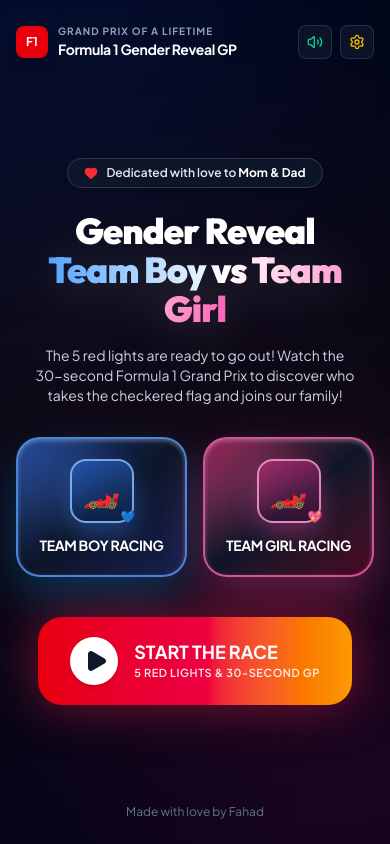
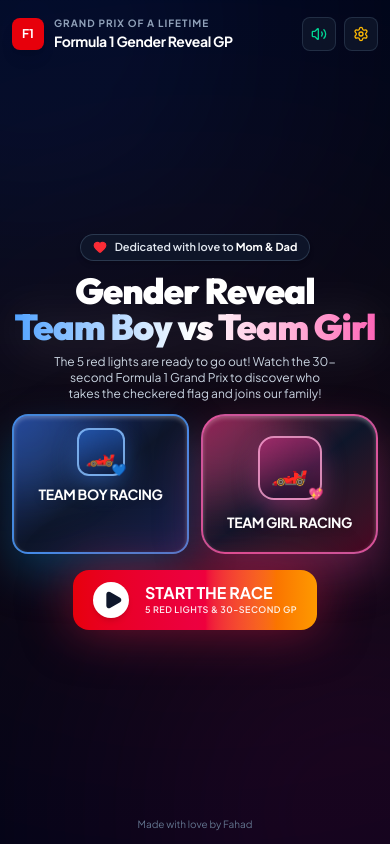
Before and after one commit to fadx10/F1-Gender-Reveal, a React (Vite) app: page / in a window 390 px wide. Built offline with nearby package versions, Linux system fonts and the light colour scheme.

Commit message:
Make intro screen fit responsive viewports without scrolling

```diff
--- a/src/components/IntroScreen.tsx
+++ b/src/components/IntroScreen.tsx
@@ -18,7 +18,7 @@ export const IntroScreen: React.FC<IntroScreenProps> = ({
   onOpenOrganizer,
 }) => {
   return (
-    <div className="relative min-h-screen w-full flex flex-col justify-between bg-gradient-to-b from-slate-950 via-[#070b14] to-slate-950 text-slate-100 overflow-x-hidden p-4 sm:p-8">
+    <div className="intro-screen relative h-[100dvh] min-h-0 w-full flex flex-col justify-between bg-gradient-to-b from-slate-950 via-[#070b14] to-slate-950 text-slate-100 overflow-hidden p-3 sm:p-5 lg:p-8">
       {/* Background Track Ambience & Floodlights */}
       <div className="absolute inset-0 pointer-events-none overflow-hidden">
         <div className="absolute -top-40 -left-40 w-96 h-96 bg-blue-600/20 rounded-full blur-[140px]" />
@@ -27,7 +27,7 @@ export const IntroScreen: React.FC<IntroScreenProps> = ({
       </div>
 
       {/* Top Header */}
-      <header className="relative z-10 flex items-center justify-between max-w-5xl mx-auto w-full pt-2">
+      <header className="relative z-10 flex shrink-0 items-center justify-between gap-2 max-w-5xl mx-auto w-full pt-1">
         <div className="flex items-center gap-2.5">
           <div className="w-8 h-8 rounded-lg bg-red-600 flex items-center justify-center text-white font-black text-xs shadow-lg">
             F1
@@ -64,35 +64,35 @@ export const IntroScreen: React.FC<IntroScreenProps> = ({
       </header>
 
       {/* Main Hero Showcase */}
-      <main className="relative z-10 max-w-4xl mx-auto w-full my-auto py-8 flex flex-col items-center text-center">
+      <main className="relative z-10 max-w-4xl mx-auto w-full flex-1 min-h-0 flex flex-col items-center justify-center text-center py-2 sm:py-3">
         {/* Recipient Dedication Tag */}
-        <div className="flex items-center gap-2 px-4 py-1.5 rounded-full bg-slate-900/90 border border-slate-700/80 mb-6 shadow-md">
+        <div className="flex items-center gap-2 max-w-full px-3 py-1 rounded-full bg-slate-900/90 border border-slate-700/80 mb-3 sm:mb-4 shadow-md">
           <Heart className="w-3.5 h-3.5 text-red-500 fill-red-500" />
-          <span className="text-xs sm:text-sm font-semibold text-slate-200">
+          <span className="text-[11px] sm:text-sm font-semibold text-slate-200">
             Dedicated with love to <strong className="text-white font-bold">{config.parentsNames || "Mom & Dad"}</strong>
           </span>
         </div>
 
         {/* Hero Headline */}
-        <h1 className="font-display text-4xl sm:text-6xl md:text-7xl font-black tracking-tight text-white max-w-3xl leading-[1.08] text-balance mb-4">
+        <h1 className="font-display text-3xl min-[390px]:text-4xl sm:text-5xl md:text-7xl font-black tracking-tight text-white max-w-3xl leading-[1.02] sm:leading-[1.08] text-balance mb-2 sm:mb-3">
           Gender Reveal <br />
           <span className="text-transparent bg-clip-text bg-gradient-to-r from-blue-400 via-white to-pink-400 drop-shadow-[0_4px_25px_rgba(255,255,255,0.2)]">
             Team Boy vs Team Girl
           </span>
         </h1>
 
-        <p className="text-sm sm:text-base md:text-lg text-slate-300 max-w-xl text-balance mb-8">
+        <p className="text-xs sm:text-sm md:text-lg text-slate-300 max-w-xl text-balance mb-3 sm:mb-5">
           The 5 red lights are ready to go out! Watch the 30-second Formula 1 Grand Prix to discover who takes the checkered flag and joins our family!
         </p>
 
         {/* 3D Formula 1 Teams Cards Grid */}
-        <div className="grid grid-cols-2 gap-4 sm:gap-8 w-full max-w-xl mb-10 perspective-1000">
+        <div className="grid grid-cols-2 gap-3 sm:gap-6 w-full max-w-xl mb-4 sm:mb-6 perspective-1000">
           {/* Team Boy Racing 3D Card */}
-          <div className="group relative p-5 sm:p-6 rounded-3xl bg-gradient-to-br from-blue-900/90 via-slate-900/95 to-blue-950/90 border-2 border-blue-400/80 shadow-[0_20px_45px_rgba(2,132,199,0.35),_inset_0_2px_4px_rgba(255,255,255,0.3)] hover:-translate-y-2.5 hover:shadow-[0_30px_65px_rgba(2,132,199,0.55)] transition-all duration-300 flex flex-col items-center overflow-hidden">
+          <div className="group relative p-3 sm:p-5 rounded-2xl sm:rounded-3xl bg-gradient-to-br from-blue-900/90 via-slate-900/95 to-blue-950/90 border-2 border-blue-400/80 shadow-[0_20px_45px_rgba(2,132,199,0.35),_inset_0_2px_4px_rgba(255,255,255,0.3)] hover:-translate-y-2.5 hover:shadow-[0_30px_65px_rgba(2,132,199,0.55)] transition-all duration-300 flex flex-col items-center overflow-hidden">
             {/* 3D Glass Light Glare */}
             <div className="absolute -top-12 -left-12 w-32 h-32 bg-blue-400/20 rounded-full blur-xl group-hover:scale-150 transition-transform" />
 
-            <div className="relative w-16 h-16 sm:w-20 sm:h-20 rounded-2xl bg-gradient-to-b from-blue-500/40 to-blue-600/10 border-2 border-blue-300/80 flex items-center justify-center text-3xl sm:text-4xl shadow-[0_10px_25px_rgba(59,130,246,0.4)] mb-3 group-hover:scale-110 group-hover:-rotate-3 transition-transform">
+            <div className="relative w-12 h-12 sm:w-16 sm:h-16 rounded-xl sm:rounded-2xl bg-gradient-to-b from-blue-500/40 to-blue-600/10 border-2 border-blue-300/80 flex items-center justify-center text-2xl sm:text-3xl shadow-[0_10px_25px_rgba(59,130,246,0.4)] mb-2 group-hover:scale-110 group-hover:-rotate-3 transition-transform">
               🏎️
               <span className="absolute -bottom-1 -right-1 text-xs">💙</span>
             </div>
@@ -121,17 +121,17 @@ export const IntroScreen: React.FC<IntroScreenProps> = ({
         </div>
 
         {/* Big Play / Start Race Button */}
-        <div className="flex flex-col items-center gap-3">
+        <div className="flex flex-col items-center gap-2">
           <button
             onClick={onStartPlay}
-            className="group relative px-8 sm:px-12 py-5 sm:py-6 rounded-3xl bg-gradient-to-r from-red-600 via-rose-600 to-amber-500 text-white font-black text-lg sm:text-2xl shadow-[0_0_50px_rgba(225,29,72,0.5)] hover:shadow-[0_0_80px_rgba(225,29,72,0.8)] hover:scale-105 active:scale-95 transition-all duration-300 flex items-center gap-4 cursor-pointer"
+            className="group relative px-5 sm:px-10 py-3 sm:py-4 rounded-2xl sm:rounded-3xl bg-gradient-to-r from-red-600 via-rose-600 to-amber-500 text-white font-black text-base sm:text-xl shadow-[0_0_50px_rgba(225,29,72,0.5)] hover:shadow-[0_0_80px_rgba(225,29,72,0.8)] hover:scale-105 active:scale-95 transition-all duration-300 flex items-center gap-4 cursor-pointer"
           >
-            <div className="w-12 h-12 sm:w-14 sm:h-14 rounded-full bg-white text-slate-900 flex items-center justify-center shadow-md group-hover:scale-110 transition-transform">
-              <Play className="w-6 h-6 sm:w-7 sm:h-7 fill-slate-900 ml-1 text-slate-900" />
+            <div className="w-9 h-9 sm:w-12 sm:h-12 rounded-full bg-white text-slate-900 flex items-center justify-center shadow-md group-hover:scale-110 transition-transform">
+              <Play className="w-5 h-5 sm:w-6 sm:h-6 fill-slate-900 ml-1 text-slate-900" />
             </div>
             <div className="text-left">
               <div className="leading-tight">START THE RACE</div>
-              <div className="text-[11px] sm:text-xs font-semibold text-white/90 uppercase tracking-wider">
+              <div className="text-[9px] sm:text-[11px] font-semibold text-white/90 uppercase tracking-wider">
                 5 Red Lights &amp; 30-Second GP
               </div>
             </div>
@@ -140,7 +140,7 @@ export const IntroScreen: React.FC<IntroScreenProps> = ({
       </main>
 
       {/* Footer */}
-      <footer className="relative z-10 max-w-5xl mx-auto w-full pb-2 text-center text-xs text-slate-500">
+      <footer className="relative z-10 shrink-0 max-w-5xl mx-auto w-full pt-1 pb-0 text-center text-[10px] sm:text-xs text-slate-500">
         <span>Made with love by Fahad</span>
       </footer>
     </div>
```
